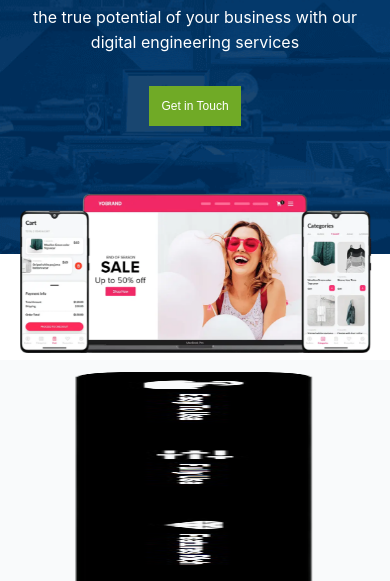
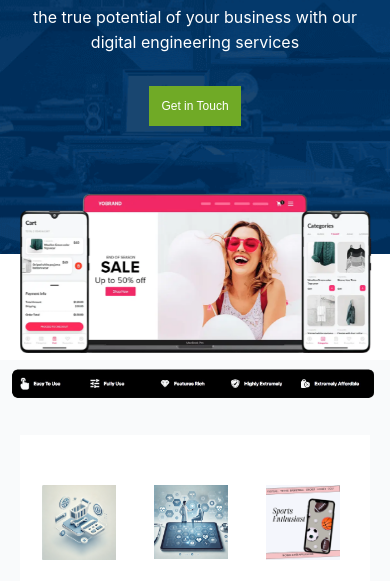
Before and after one commit to MeMohitSingla/industry, a plain HTML site: page index.html in a window 390 px wide. Shown: the part 246-827 px from the top of the page. Drawn offline with Linux system fonts and the light colour scheme.

Commit message:
Update index.html

```diff
--- a/index.html
+++ b/index.html
@@ -183,15 +183,6 @@
             max-width: 100%;
             height: auto;
             transition: transform 0.3s ease;
-        }
-
-        @media (max-width: 768px) {
-            .sidebar-image {
-                transform: rotate(90deg);
-                width: auto;
-                height: 100vw;
-                overflow-x: hidden;
-            }
         }
 
         /**** grid-images****/
```
